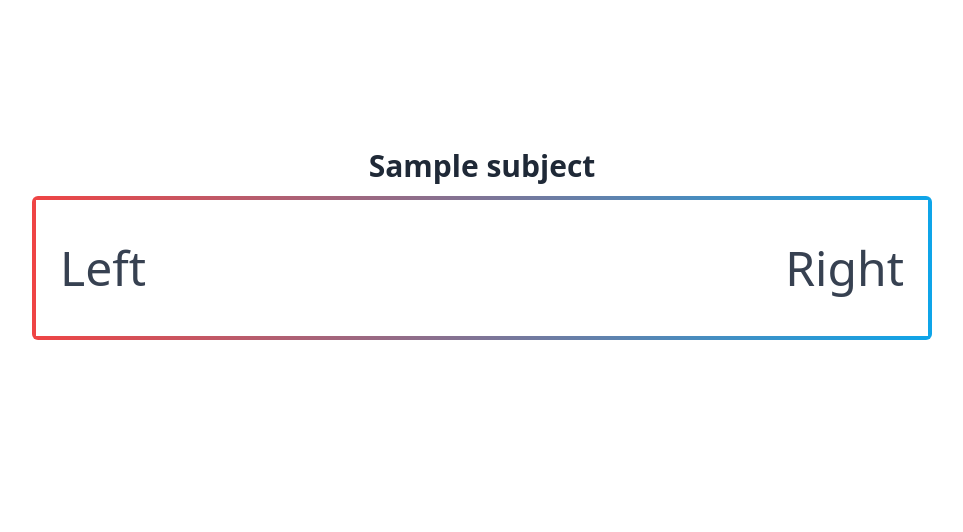
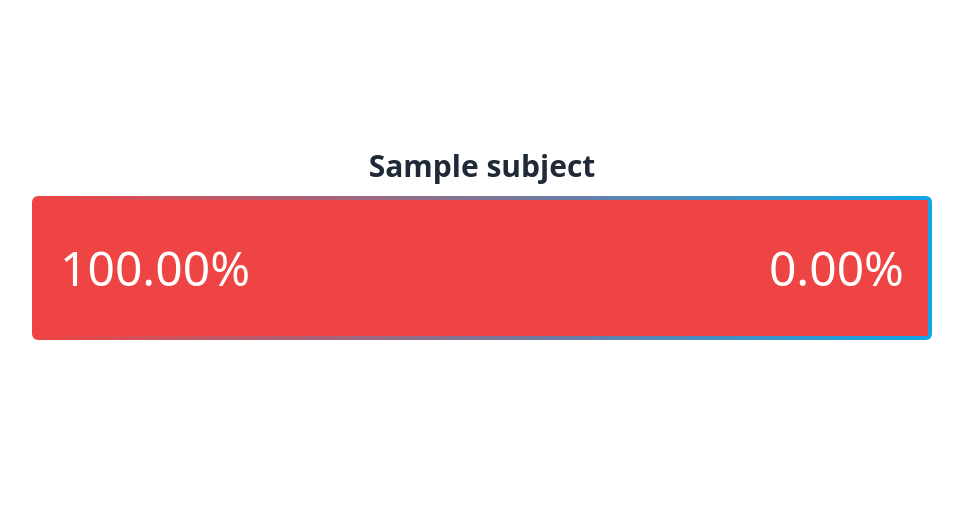
Before and after one commit to javierlnmn/polarized, a Django app: page /subjects/ in a window 1280 px wide. Shown: the part 133-665 px from the top of the page, without its empty margins (158-1121 px from the left). Run offline with Django 5.2, Linux system fonts and the light colour scheme; a user stored in the database is signed in; tables that the repository leaves empty hold one stand-in row (values such as "Sample post"); grey boxes marked "Sample" are stand-in pictures; parts of the project's set-up code (start-up, migrations or seed data) failed here and were passed over; some libraries are stand-ins or nearby versions.

Commit message:
Save user voting

```diff
--- a/subjects/templates/subjects/components/subject_voting_item.html
+++ b/subjects/templates/subjects/components/subject_voting_item.html
@@ -9,7 +9,7 @@
                 width: 0%;
             }
             to {
-                width: {{result_data.left}};
+                width: {{subject.result.left}};
             }
         }
 
@@ -22,11 +22,10 @@
                 width: 0%;
             }
             to {
-                width: {{result_data.right}};
+                width: {{subject.result.right}};
             }
         }
     </style>
-
     <div class="h-full w-full bg-white flex justify-between gap-0 relative">
         <span
             {% if request.user.is_authenticated %}
@@ -38,18 +37,20 @@
             {% else %}
             data-sign-in-modal
             {% endif %}
-            class="absolute top-1/2 -translate-y-1/2 left-6 {% if not voted %}text-gray-700{% else %}text-white{% endif %} text-5xl hover:scale-110 transition-all duration-300 cursor-pointer"
+            class="absolute top-1/2 -translate-y-1/2 left-6 {% if not subject.user_voted %}text-gray-700{% else %}text-white{% endif %} text-5xl hover:scale-110 transition-all duration-300 cursor-pointer"
         >
-            {% if not voted %}
+            {% if not subject.user_voted %}
                 Left
             {% else %}
-                {{ result_data.left }}
+                {{ subject.result.left }}
             {% endif %}
         </span>
 
+        {% if subject.user_voted %}
         <span class="place-self-start h-full bg-red-500 animate-width-{{subject.id}}-left"></span>
 
         <span class="place-self-end h-full bg-sky-500 animate-width-{{subject.id}}-right"></span>
+        {% endif %}
 
         <span
             {% if request.user.is_authenticated %}
@@ -61,12 +62,12 @@
             {% else %}
             data-sign-in-modal
             {% endif %}
-            class="absolute top-1/2 -translate-y-1/2 right-6 {% if not voted %}text-gray-700{% else %}text-white{% endif %} text-5xl hover:scale-110 transition-all duration-300 cursor-pointer"
+            class="absolute top-1/2 -translate-y-1/2 right-6 {% if not subject.user_voted %}text-gray-700{% else %}text-white{% endif %} text-5xl hover:scale-110 transition-all duration-300 cursor-pointer"
         >
-        {% if not voted %}
+        {% if not subject.user_voted %}
             Right
         {% else %}
-            {{ result_data.right }}
+            {{ subject.result.right }}
         {% endif %}
         </span>
     </div>
--- a/subjects/views.py
+++ b/subjects/views.py
@@ -9,6 +9,18 @@ class SubjectListView(ListView):
     model = Subject
     template_name = 'subjects/subjects_list.html'
     paginate_by = 5
+
+    def get_context_data(self, **kwargs):
+        context = super().get_context_data(**kwargs)
+
+        if self.request.user.is_authenticated:
+            user_votes = Vote.objects.filter(user=self.request.user)
+
+            for subject in context['page_obj']:
+                subject.user_voted = user_votes.filter(subject=subject).count() > 0
+
+        return context
+
 
 
 class VotingView(View):
@@ -39,8 +51,8 @@ class VotingView(View):
             vote.value = vote_value
             vote.save()
 
+        subject.user_voted = True
+
         return render(request, 'subjects/components/subject_voting_item.html', {
             'subject': subject,
-            'voted': True,
-            'result_data': subject.result,
         })
```
